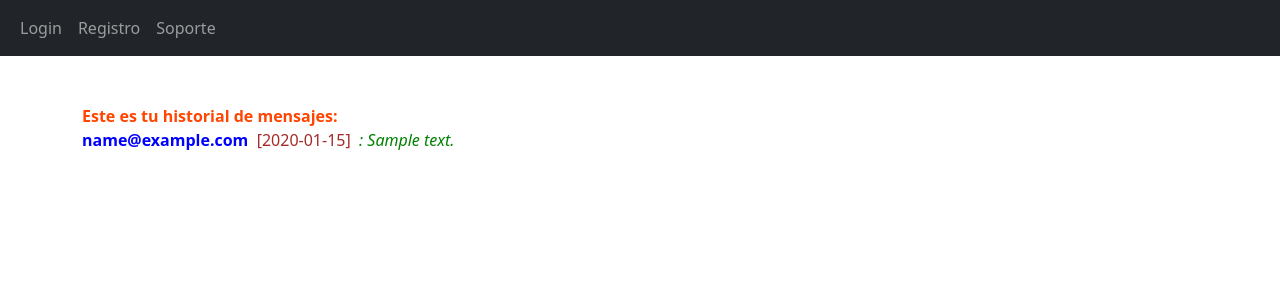
After one commit to FranBZ/-e-commerce-coder, a Node server app: a page that uses src/views/chatsEmail.ejs in a window 1280 px wide. The commit adds this page. Shown: the top 300 px of the page. Run offline with Node 20, Linux system fonts and the light colour scheme; tables that the repository leaves empty hold one stand-in row (values such as "Sample post"); some libraries are stand-ins or nearby versions.

Commit message:
correccion chat

```diff
--- a/src/public/js/main.js
+++ b/src/public/js/main.js
@@ -6,7 +6,7 @@ buttonChat?.addEventListener("click", () => {
     const d = new Date()
     const date = `${d.getDate()}/${d.getMonth() + 1}/${d.getFullYear()} ${d.getHours()}:${d.getMinutes()}:${d.getSeconds()}`
     const data = {
-        user: document.getElementById("user").value,
+        email: document.getElementById("email").value,
         date: date,
         message: document.getElementById("message").value
     }
@@ -19,7 +19,7 @@ socket.on('server_all_menssage', chat => {
     chat.forEach(message => {
         document.getElementById('chat').innerHTML += `
             <div style="width:100vw">
-                <span class="fw-bold" style="color: blue;">${message.user}</span>
+                <span class="fw-bold" style="color: blue;">${message.email}</span>
                 <span style="color: brown;">&nbsp[${message.date}]</span>
                 <span class="fst-italic" style="color: green;">&nbsp: ${message.message}</span>
             </div>
--- a/src/routes/user.routes.js
+++ b/src/routes/user.routes.js
@@ -1,6 +1,7 @@
 const { Router } = require('express')
 const { signin, signup, getUsers } = require('../controller/user.controller.js')
 const { verifyToken } = require('../middlewares/validateToken.js')
+const { showChatByEmail } = require('../utils/showChatByEmail.js')
 
 const userRouter = Router()
 
@@ -13,7 +14,8 @@ userRouter.get('/register', (req, res) => res.render('register'))
 userRouter.post('/register', signup)
 
 // Soporte
-userRouter.get('/suport', (req, res) => res.render('chatSuport'))
+userRouter.get('/chat', (req, res) => res.render('chatSuport'))
+userRouter.get('/chat/:email', showChatByEmail)
 
 // Users
 userRouter.get('/users', verifyToken, getUsers)
--- a/src/schemas/Chat.js
+++ b/src/schemas/Chat.js
@@ -7,7 +7,7 @@ const { Schema, model } = require('mongoose')
 const chatCollection = 'chat'
 
 const chatSchema = new Schema({
-    user: {
+    email: {
         type: String,
         require: true
     },
--- a/src/services/chatService.js
+++ b/src/services/chatService.js
@@ -27,10 +27,10 @@ class ChatService extends MongoConteiner {
 
     async insertMessage(data) {
 
-        const { user, date, message } = data
+        const { email, date, message } = data
 
         try {
-            const newMessage = new Chat({ user, date, message})
+            const newMessage = new Chat({ email, date, message})
             await super.save(newMessage)
         } catch (error) {
             throw new Error('Error al insertar mensaje chat', error)
--- /dev/null
+++ b/src/utils/showChatByEmail.js
@@ -0,0 +1,16 @@
+const ChatService = require('../services/chatService.js')
+const chatService = ChatService.getInstance()
+
+const showChatByEmail = async (req, res) => {
+    const { email } = req.params
+
+    try {
+        const allChatsInfo = await chatService.readChat()
+        const chatsEmail = allChatsInfo.filter(data => data.email == email)
+        res.render('chatsEmail', { chatsEmail })
+    } catch (error) {
+        throw new Error('Error al mostrar chat por email', error)
+    }
+}
+
+module.exports = { showChatByEmail }
--- a/src/views/chatSuport.ejs
+++ b/src/views/chatSuport.ejs
@@ -9,8 +9,8 @@
             <div class='col' id="messages-center">
                 <div class="text-bg-dark p-3" style="margin-bottom: 5px;">Centro de mensajes</div>
                 <div class="input-group mb-3">
-                    <span class="input-group-text">Usuario</span>
-                    <input type="text" class="form-control" placeholder="Nombre de usuario" aria-label="Username" aria-describedby="basic-addon1" id="user">
+                    <span class="input-group-text">Email</span>
+                    <input type="text" class="form-control" placeholder="Nombre de usuario" aria-label="Username" aria-describedby="basic-addon1" id="email">
                 </div>
                 <div class="input-group mb-3" id="chat"></div>
                 <div class="input-group" style="margin-bottom: 5px;">
--- /dev/null
+++ b/src/views/chatsEmail.ejs
@@ -0,0 +1,21 @@
+<!DOCTYPE html>
+<html lang="en">
+    <%- include('partials/head') %>
+    <body>
+        <%- include('partials/nav') %>
+        <div class='container mt-5'>
+            <div class='row'>
+                <div style="width:100vw">
+                    <span class="fw-bold" style="color: orangered;">Este es tu historial de mensajes:</span>
+                </div>
+                <% chatsEmail.forEach(message => { %>
+                    <div style="width:100vw">
+                        <span class="fw-bold" style="color: blue;"><%= message.email %></span>
+                        <span style="color: brown;">&nbsp[<%= message.date %>]</span>
+                        <span class="fst-italic" style="color: green;">&nbsp: <%= message.message %></span>
+                    </div>
+                <% }) %>
+            </div>
+        </div>
+    </body>
+</html>
--- a/src/views/partials/nav.ejs
+++ b/src/views/partials/nav.ejs
@@ -13,7 +13,7 @@
                     <a class='nav-link' href='../register'>Registro</a>
                 </li>
                 <li class='nav-item'>
-                    <a class='nav-link' href='../suport'>Soporte</a>
+                    <a class='nav-link' href='../chat'>Soporte</a>
                 </li>
             </ul>
         </div>
```
